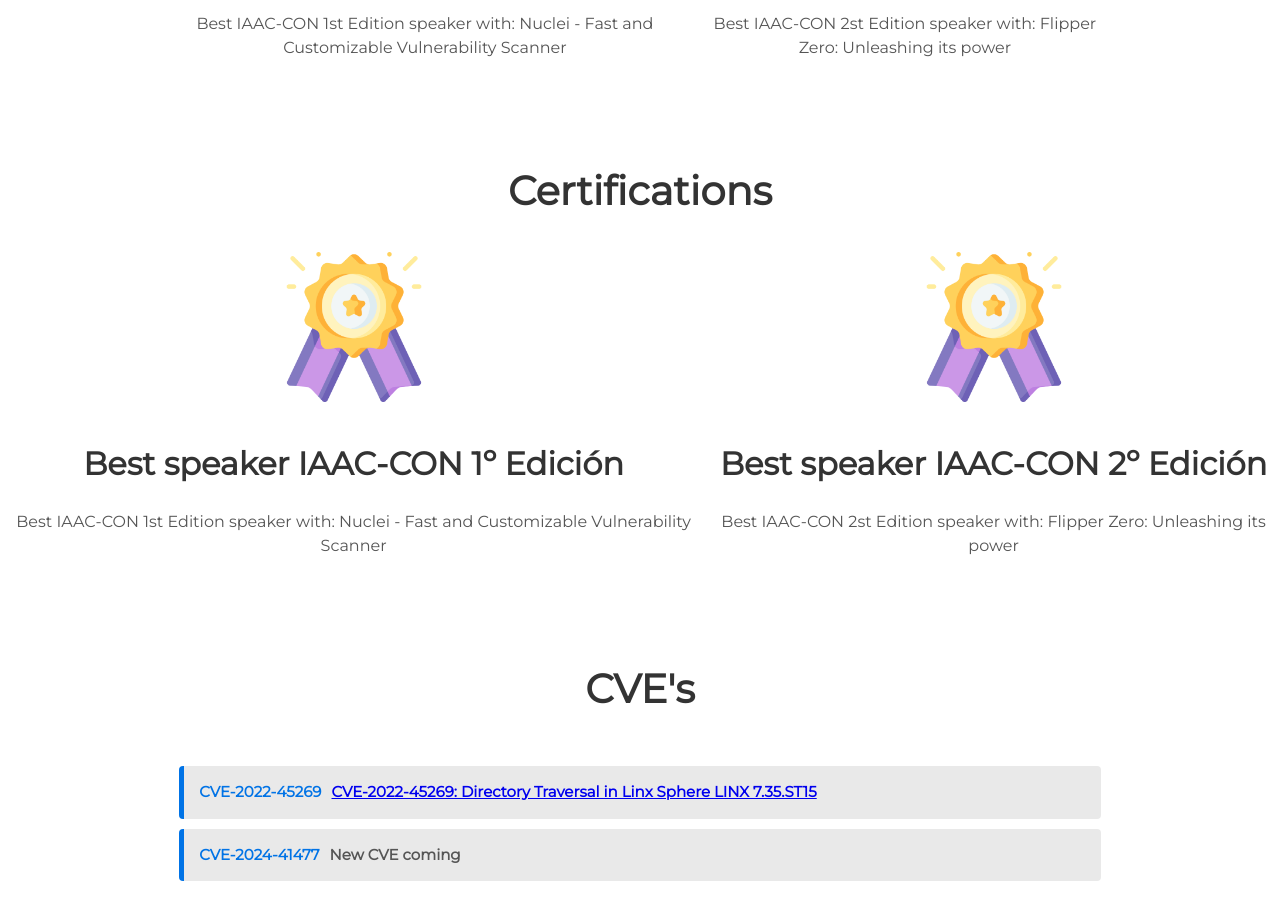
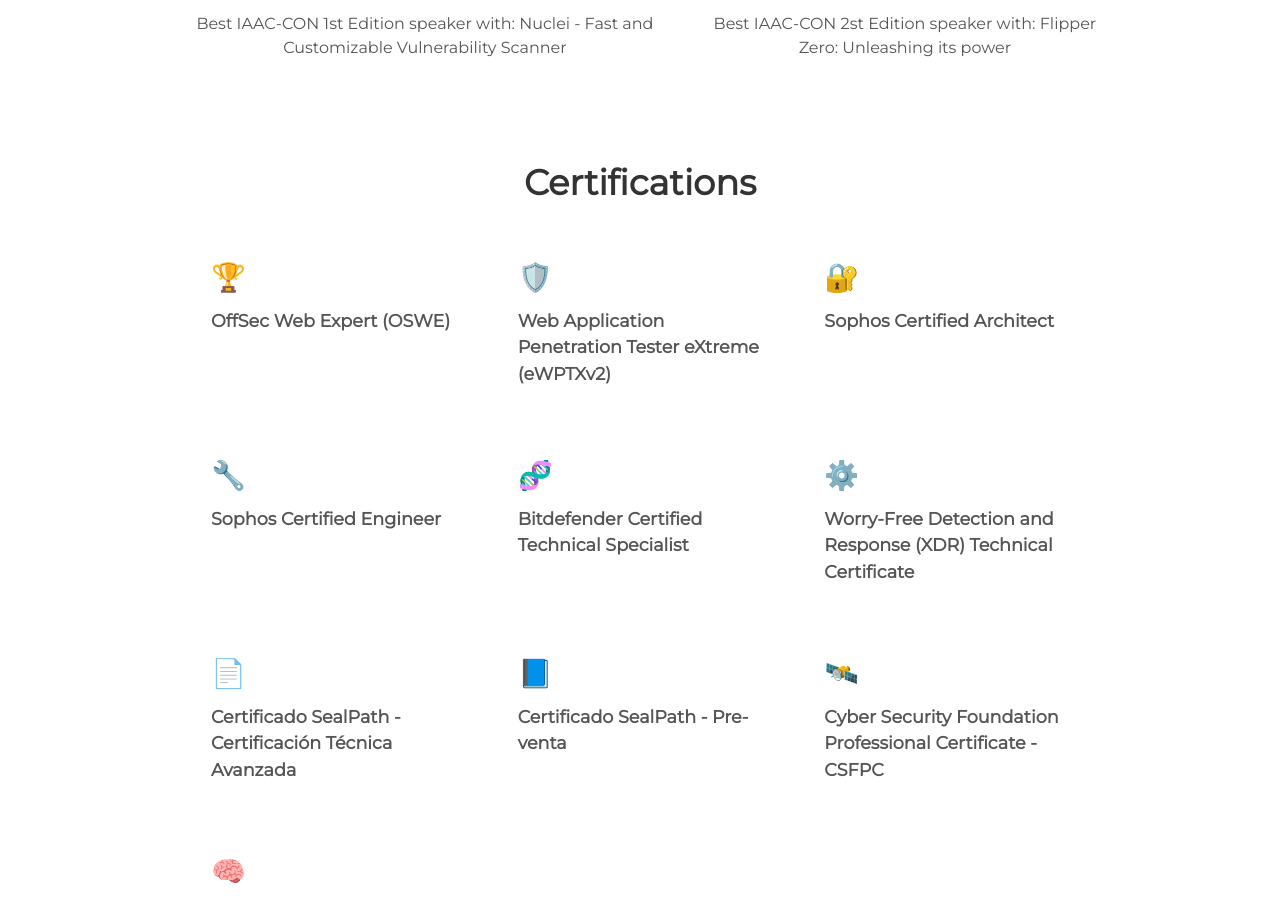
Before and after one commit to robotshell/robotshell.github.io, a Jekyll site: the page built from index.html, in a window 1280 px wide and 900 px high, scrolled down 6397 px. Built offline with Jekyll 4.4.1, drawn with Linux system fonts in a browser that asks for light colours; some of the changed text lies outside the part shown.

Commit message:
Update certifications.html

```diff
--- a/_includes/certifications.html
+++ b/_includes/certifications.html
@@ -1,15 +1,106 @@
- <div class="user-details">
-  <h1> Certifications </h1>
+ <style>
+.cert-container {
+  max-width: 900px;
+  margin: 40px auto;
+}
+
+.cert-title {
+  text-align: center;
+  font-size: 2.2rem;
+  font-weight: 700;
+  margin-bottom: 30px;
+}
+
+.cert-grid {
+  display: grid;
+  grid-template-columns: repeat(auto-fit, minmax(280px, 1fr));
+  gap: 20px;
+}
+
+.cert-card {
+  background: #ffffff0d;
+  padding: 20px;
+  border-radius: 10px;
+  border: 1px solid #ffffff22;
+  backdrop-filter: blur(5px);
+  transition: 0.25s;
+}
+
+.cert-card:hover {
+  transform: translateY(-5px);
+  border-color: #ff371e;
+}
+
+.cert-name {
+  font-size: 1.1rem;
+  font-weight: 600;
+  margin-bottom: 5px;
+}
+
+.cert-icon {
+  font-size: 28px;
+  margin-bottom: 10px;
+  color: #ff371e;
+  display: inline-block;
+}
+</style>
+
+<div class="cert-container">
+
+  <h1 class="cert-title">Certifications</h1>
+
+  <div class="cert-grid">
+
+    <div class="cert-card">
+      <div class="cert-icon">🏆</div>
+      <div class="cert-name">OffSec Web Expert (OSWE)</div>
+    </div>
+
+    <div class="cert-card">
+      <div class="cert-icon">🛡️</div>
+      <div class="cert-name">Web Application Penetration Tester eXtreme (eWPTXv2)</div>
+    </div>
+
+    <div class="cert-card">
+      <div class="cert-icon">🔐</div>
+      <div class="cert-name">Sophos Certified Architect</div>
+    </div>
+
+    <div class="cert-card">
+      <div class="cert-icon">🔧</div>
+      <div class="cert-name">Sophos Certified Engineer</div>
+    </div>
+
+    <div class="cert-card">
+      <div class="cert-icon">🧬</div>
+      <div class="cert-name">Bitdefender Certified Technical Specialist</div>
+    </div>
+
+    <div class="cert-card">
+      <div class="cert-icon">⚙️</div>
+      <div class="cert-name">Worry-Free Detection and Response (XDR) Technical Certificate</div>
+    </div>
+
+    <div class="cert-card">
+      <div class="cert-icon">📄</div>
+      <div class="cert-name">Certificado SealPath - Certificación Técnica Avanzada</div>
+    </div>
+
+    <div class="cert-card">
+      <div class="cert-icon">📘</div>
+      <div class="cert-name">Certificado SealPath - Pre-venta</div>
+    </div>
+
+    <div class="cert-card">
+      <div class="cert-icon">🛰️</div>
+      <div class="cert-name">Cyber Security Foundation Professional Certificate - CSFPC</div>
+    </div>
+
+    <div class="cert-card">
+      <div class="cert-icon">🧠</div>
+      <div class="cert-name">Foundations of Operationalizing MITRE ATT&CK</div>
+    </div>
+
+  </div>
+
 </div>
-<div class="user auxiliar">
-    <div class="tech">
-     <img src="/assets/img/insignia.png" alt="Logo" class="insignia">
-      <h2 class="titulo_award">Best speaker IAAC-CON 1º Edición</h2>
-      <p>Best IAAC-CON 1st Edition speaker with: Nuclei - Fast and Customizable Vulnerability Scanner</p>
-    </div>
-    <div class="tech">
-     <img src="/assets/img/insignia.png" alt="Logo" class="insignia">
-      <h2 class="titulo_award">Best speaker IAAC-CON 2º Edición</h2>
-      <p>Best IAAC-CON 2st Edition speaker with: Flipper Zero: Unleashing its power</p>
-    </div>
-</div>
```
